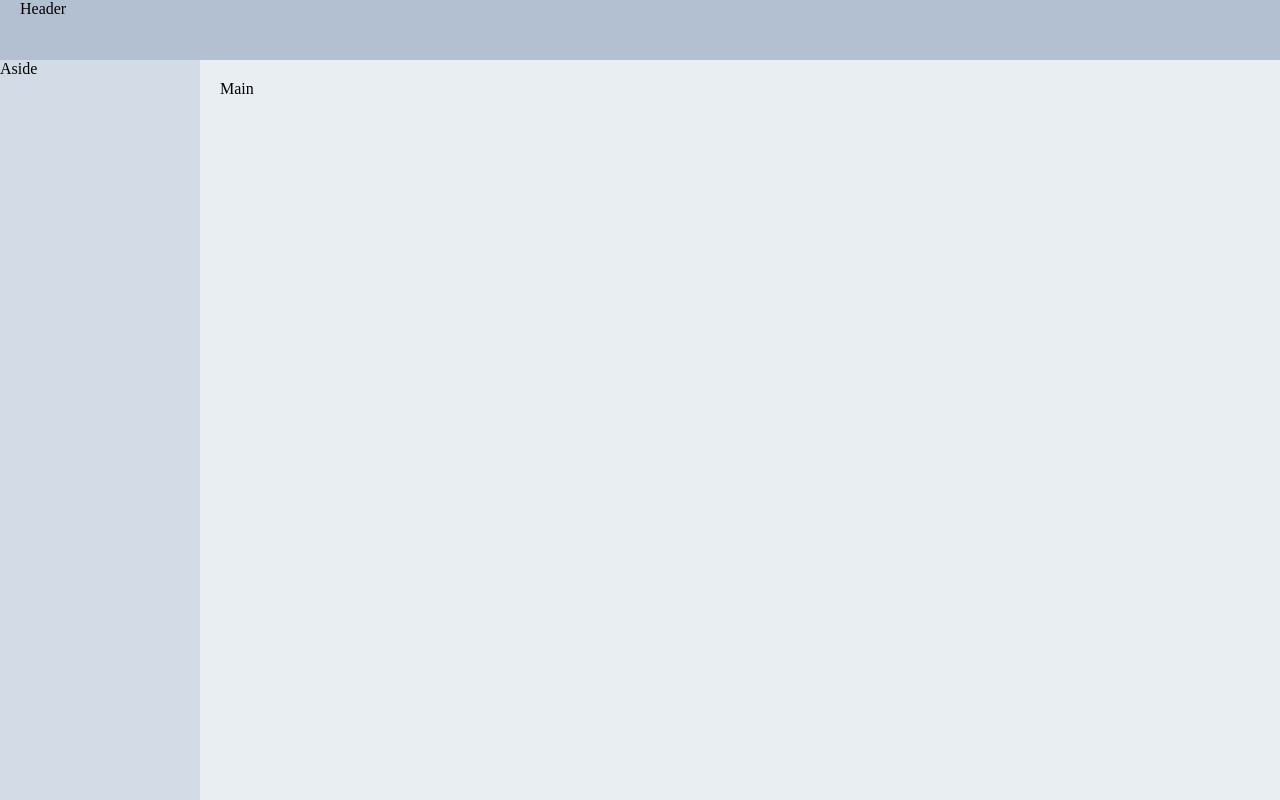
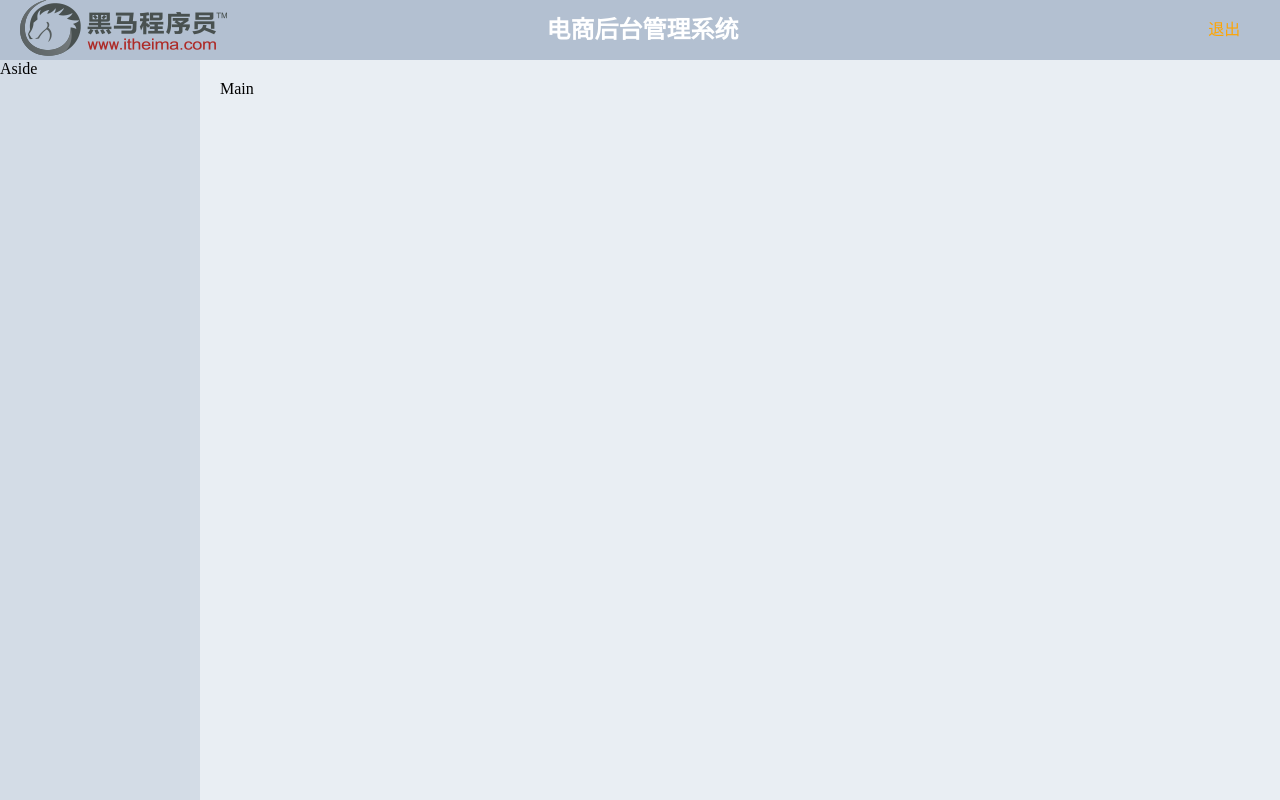
Before and after one commit to wangergou0527/itcast_store46, a Vue app: page / in a window 1280 px wide. Built offline with nearby package versions, Linux system fonts and the light colour scheme.

Commit message:
home-头部

```diff
--- a/src/assets/css/style.css
+++ b/src/assets/css/style.css
@@ -1,4 +1,4 @@
-html,body {
+html,body,h2 {
   height: 100%;
   padding: 0;
   margin: 0;
--- a/src/views/Home.vue
+++ b/src/views/Home.vue
@@ -1,6 +1,18 @@
 <template>
   <el-container class="container">
-    <el-header class="header">Header</el-header>
+    <el-header class="header">
+      <el-row>
+        <el-col :span="4">
+          <img src="/static/logo.png">
+        </el-col>
+        <el-col class="middle" :span="19">
+          <h2>电商后台管理系统</h2>
+        </el-col>
+        <el-col :span="1">
+          <a class="logout" href="#">退出</a>
+        </el-col>
+      </el-row>
+    </el-header>
     <el-container>
       <el-aside class="aside" width="200px">Aside</el-aside>
       <el-main class="main">Main</el-main>
@@ -21,6 +33,20 @@
 
 .header {
   background-color: #b3c0d1;
+  padding: 2px;
+}
+
+.middle {
+  padding-right: 150px;
+  color: #fff;
+  line-height: 60px;
+  text-align: center;
+}
+
+.logout {
+  text-decoration: none;
+  line-height: 60px;
+  color: orange;
 }
 
 .aside {
```
Also changed, not shown: static/logo.png (added).
